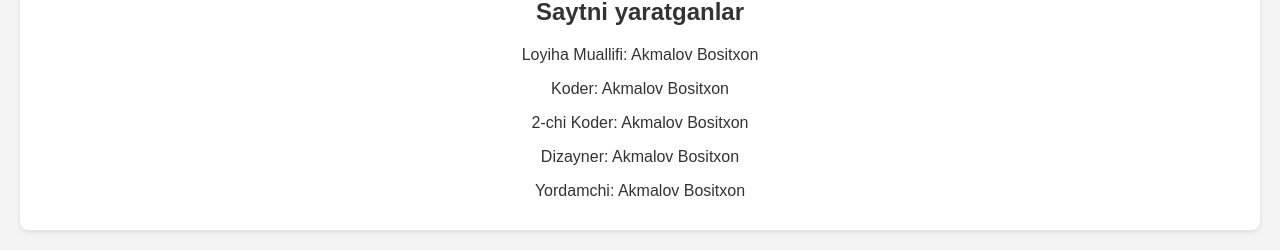
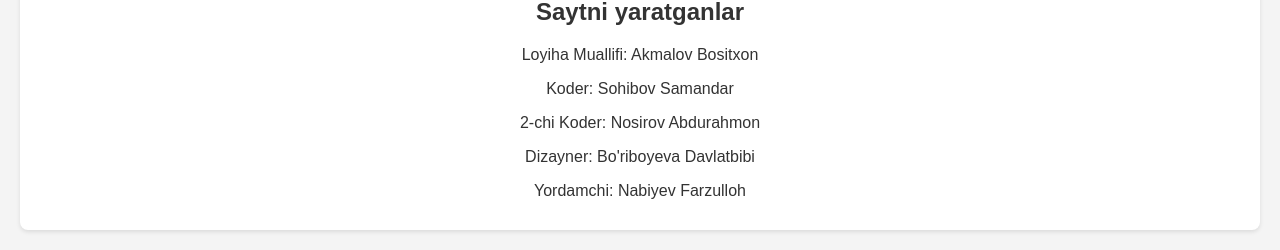
Before and after one commit to Bositkhann/Algebra_9F_BSFDA, a plain HTML site: page index.html in a window 1280 px wide. Shown: the part 170-420 px from the top of the page. Drawn offline with Linux system fonts and the light colour scheme.

Commit message:
Update index.html

```diff
--- a/index.html
+++ b/index.html
@@ -40,10 +40,10 @@
             <div class="authors-container">
                 <h2>Saytni yaratganlar</h2>
                 <p class="author-name">Loyiha Muallifi: Akmalov Bositxon</p>
-                <p class="author-name">Koder: Akmalov Bositxon</p>
-                <p class="author-name">2-chi Koder: Akmalov Bositxon</p>
-                <p class="author-name">Dizayner: Akmalov Bositxon </p>
-                <p class="author-name">Yordamchi: Akmalov Bositxon</p>
+                <p class="author-name">Koder: Sohibov Samandar</p>
+                <p class="author-name">2-chi Koder: Nosirov Abdurahmon</p>
+                <p class="author-name">Dizayner: Bo'riboyeva Davlatbibi</p>
+                <p class="author-name">Yordamchi: Nabiyev Farzulloh</p>
             </div>
         </section>
 
```
